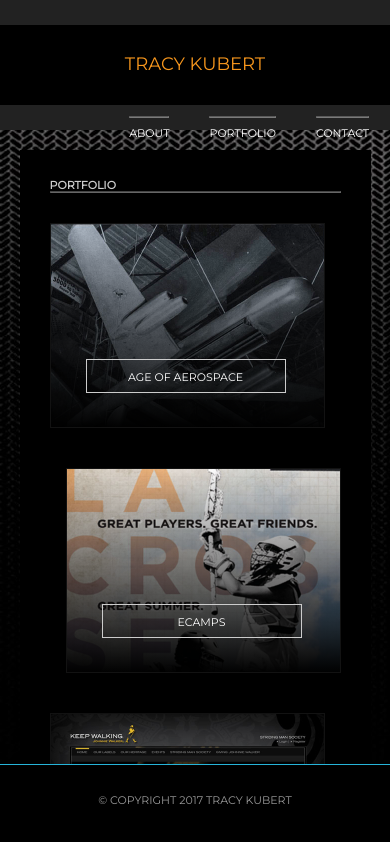
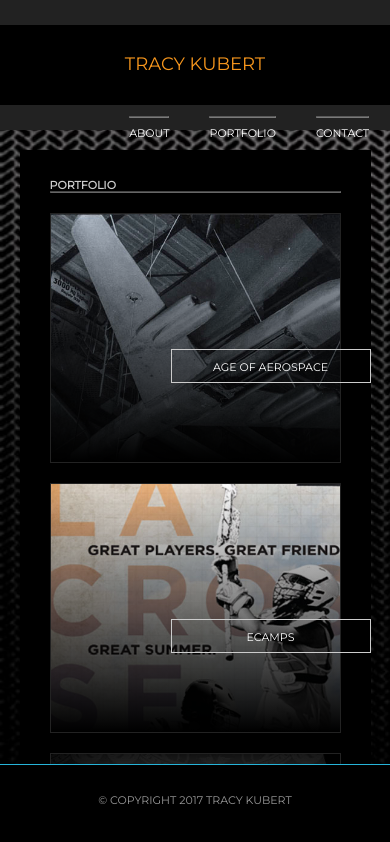
Before and after one commit to tracyloveswork/Responsive-Portfolio, a plain HTML site: page portfolio.html in a window 390 px wide. Shown: the top 842 px of the page. Drawn offline with Linux system fonts and the light colour scheme.

Commit message:
More updates

```diff
--- a/assets/css/style.css
+++ b/assets/css/style.css
@@ -23,8 +23,10 @@ summary {
 }
 
 body {
-    background-color: rgba(255, 255, 255, 0.4);
+    background-color: #000;
     background-image: url(../images/background-pattern-black.jpg);
+    background-repeat: no-repeat;
+    background-size: cover;
     font-family: 'Montserrat', sans-serif;
     color: #ccc;
 }
@@ -226,7 +228,7 @@ input[type=submit]:hover {
 .thumbnail {
     width: 275px;
     height: 205px;
-    border: 1px solid #121212;
+    border: 1px solid #222;
     margin-top: 20px;
     margin-bottom: 20px;
     background-size: 275px 205px;
@@ -316,6 +318,28 @@ a.ghost:hover {
         padding-right: 0;
         padding-bottom: 10px;
     }
+
+    .thumbnail {
+    width: 100%;
+    height: 250px;
+    background-repeat: no-repeat;
+    background-size: cover;
+    }
+
+    .ghost-button {
+    top: 135px;
+    left: 60px;
+}
+
+    .left {
+    float: none;
+    }
+
+.right {
+    float: none;
+    }
+
+
 }
 
 
@@ -343,6 +367,26 @@ a.ghost:hover {
         padding-right: 30px;
         padding-bottom: 10px;
     }
+
+     .thumbnail {
+    width: 100%;
+    height: 250px;
+    background-repeat: no-repeat;
+    background-size: cover;
+    }
+
+    .ghost-button {
+    top: 135px;
+    left: 120px;
+}
+
+    .left {
+    float: none;
+    }
+
+.right {
+    float: none;
+    }
 }
 
 
@@ -367,6 +411,7 @@ a.ghost:hover {
         width: 90%;
         margin: 0 auto;
         margin-top: 20px;
+        margin-bottom: 180px;
     }
 
     #portrait {
```
